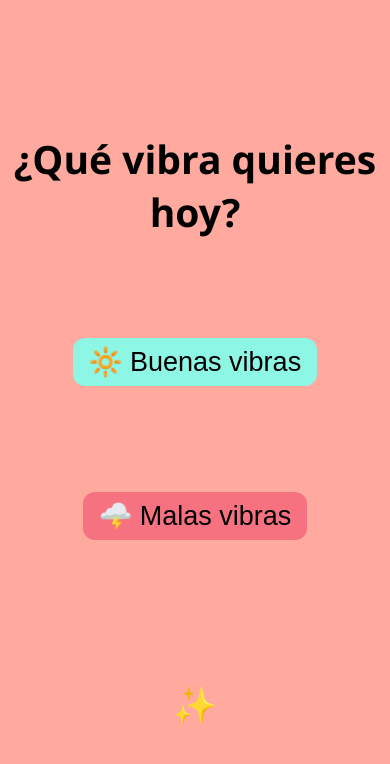
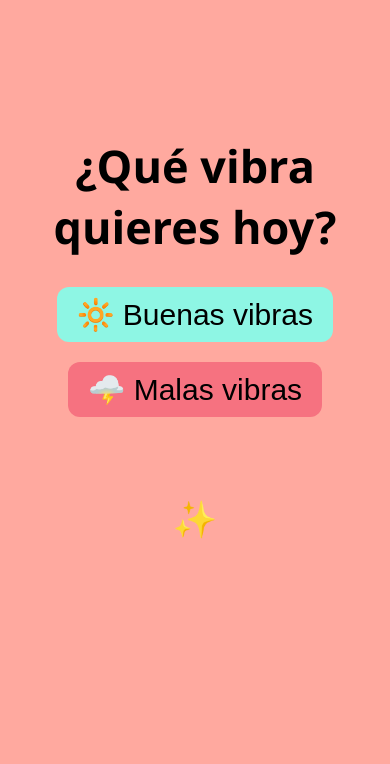
Before and after one commit to puertasman/vibe_coding, a plain HTML site: page 001-vibras/index.html in a window 390 px wide. Drawn offline with Linux system fonts and the light colour scheme.

Commit message:
tamaño repositivo

```diff
--- a/001-vibras/index.html
+++ b/001-vibras/index.html
@@ -75,25 +75,26 @@
     }
     @media (max-width: 768px) {
         body {
+            height: 80vh;
             padding: 10px; /* Reduce el padding general */
-            justify-content: space-evenly; /* Distribuye los elementos */
+            justify-content: center; /* Centra los elementos verticalmente */
         }
 
         h1 {
-            font-size: 1.3em; /* Reduce el tamaño del título */
-            margin-bottom: 0px; /* Reduce el margen inferior */
+            font-size: 1.5em; /* Reduce el tamaño del título */
+            margin-bottom: 20px; /* Ajusta el margen inferior */
         }
 
         button {
-            font-size: 0.9em; /* Reduce el tamaño de los botones */
-            padding: 8px 16px; /* Reduce el relleno de los botones */
-            margin: 5px 0; /* Reduce el margen entre botones */
+            font-size: 1em; /* Ajusta el tamaño de los botones */
+            padding: 10px 20px; /* Ajusta el relleno de los botones */
+            margin: 10px; /* Mantén el mismo margen que en pantallas grandes */
         }
 
         .phrase {
             font-size: 1.2em; /* Reduce el tamaño de la frase */
-            min-height: 3em; /* Reduce la altura mínima */
-            margin-top: 10px; /* Añade un pequeño margen superior */
+            min-height: 4em; /* Ajusta la altura mínima */
+            margin-top: 20px; /* Ajusta el margen superior */
         }
     }
     </style>
```
